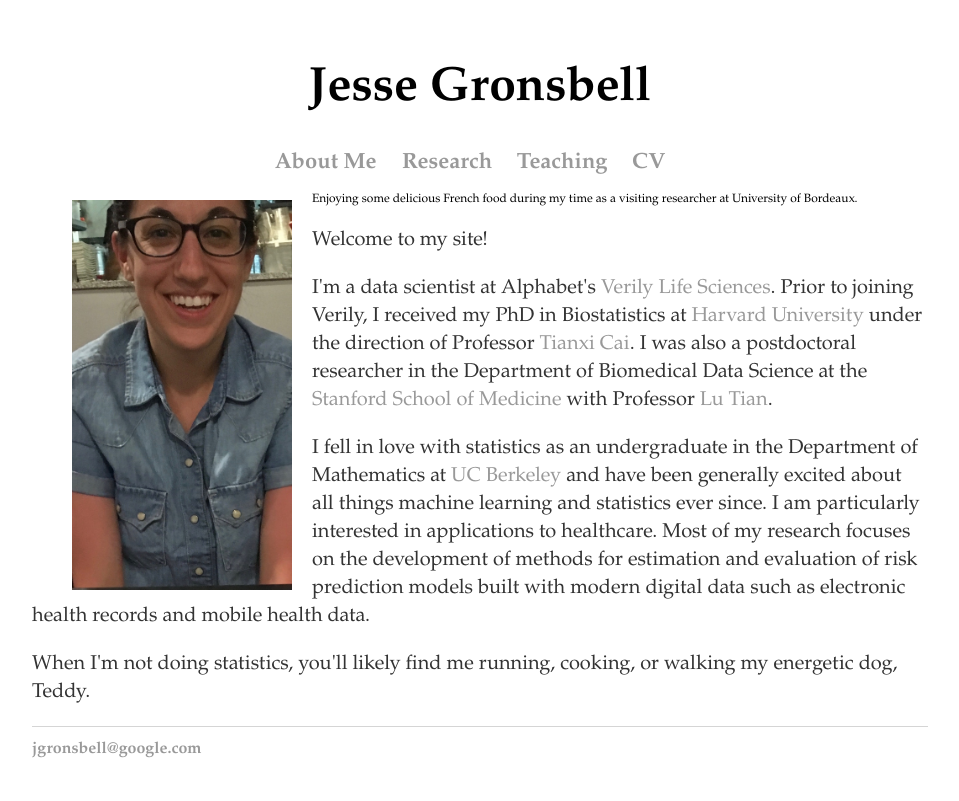
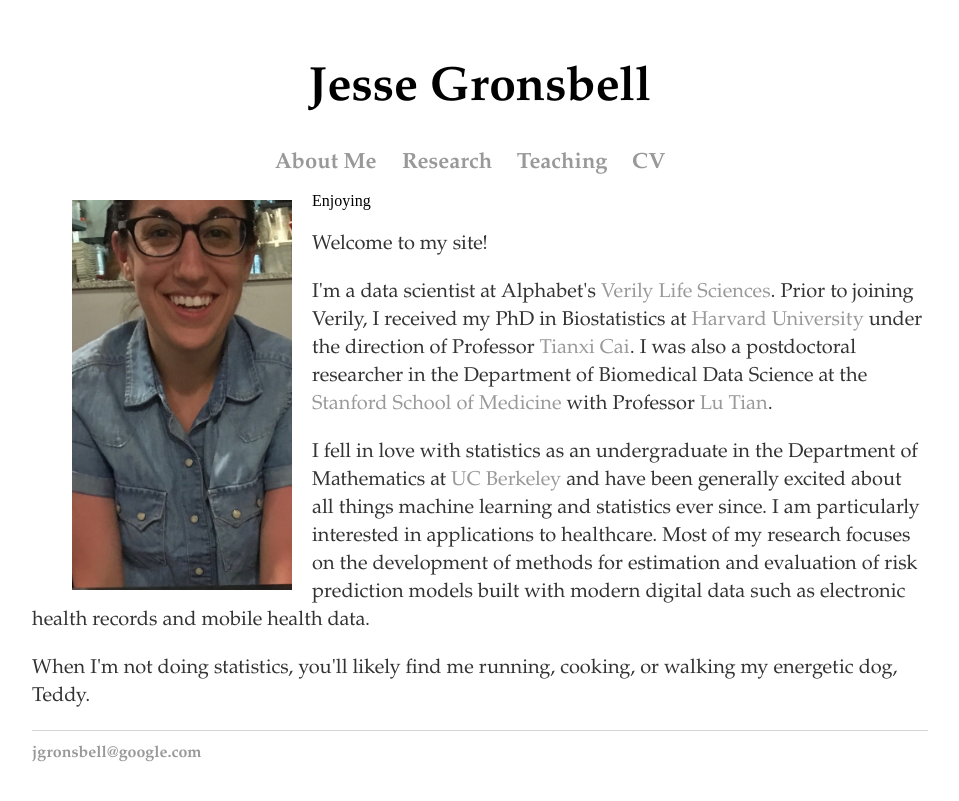
Before and after one commit to jgrons/old_website, a Jekyll site: the page built from index.html, in a window 1280 px wide. Shown: the top 801 px of the page, without its empty margins (160-1119 px from the left). Built offline with Jekyll 4.4.1, drawn with Linux system fonts in a browser that asks for light colours.

Commit message:
Update index.html

```diff
--- a/index.html
+++ b/index.html
@@ -9,8 +9,7 @@
 			   <a href="../pics/me_france.jpeg">
             <img src="../pics/me_france.jpeg" HEIGHT="390" WIDTH="220" align="left" style="margin:8px 20px 0px 0px"
                   title="JG" alt="JG"/></a>
-	<figcaption style="font-size:12px; font-family: palatino"> Enjoying some delicious French food during
-			my time as a visiting researcher at University of Bordeaux. </figcaption>
+	<figcaption> Enjoying </figcaption>
 
 			</figure>
 
```
